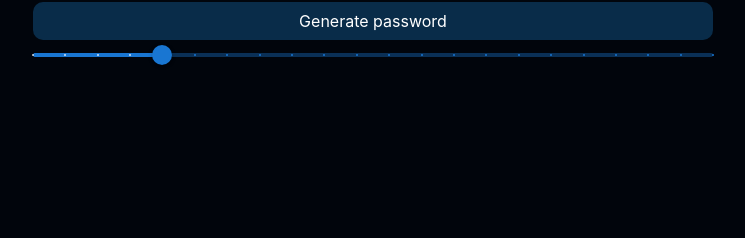
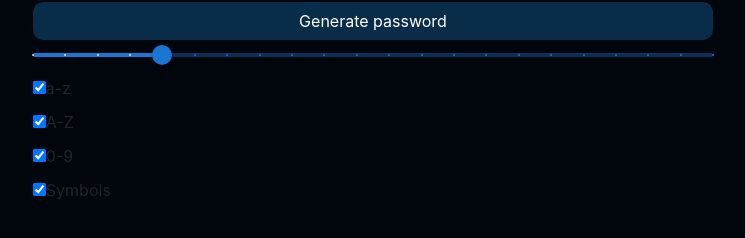
Before and after one commit to rohitk-9/password_generator.github.io, a React (Create React App) app: page / in a window 1280 px wide. Shown: the part 396-634 px from the top of the page, without its empty margins (267-1012 px from the left). Built offline with nearby package versions, Linux system fonts and the light colour scheme.

Commit message:
Adding checkbox

```diff
--- a/src/components/Passwd.js
+++ b/src/components/Passwd.js
@@ -1,77 +1,92 @@
-import React,{ useState } from 'react'
+import React, { useState } from 'react';
 import Copybtn from './Copybtn';
-import Slider, {sliderval} from './Slider';
+import Slider, { sliderval } from './Slider';
 
+let arr1 = [0, 1, 2, 3];
+let first, second, third, fourth;
 export default function Passwd() {
   const [new_passwd, setText] = useState('');
   const [historyValue, updateHistoryState] = useState('History\n');
-  const handleNewPasswdOnChange = (event) => {
-    setText(event.target.value);
+
+
+  function password_call(length) {
+    let password = '';
+    let availableChars = '';
+
+    if (arr1.includes(3)) availableChars += '!@#$%&';
+    if (arr1.includes(1)) availableChars += 'ABCDEFGHIJKLMNOPQRSTUVWXYZ';
+    if (arr1.includes(0)) availableChars += 'abcdefghijklmnopqrstuvwxyz';
+    if (arr1.includes(2)) availableChars += '0123456789';
+
+    for (let i = 0; i < length; i++) {
+      const character = availableChars[Math.floor(Math.random() * availableChars.length)];
+      password += character;
+    }
+
+    return password;
   }
-  function generate_char(character){
-    switch (character){
-      case 0:
-        const myArray = ['!', '@', '#', '$', '%', '&'];
-        const randomElement = myArray[Math.floor(Math.random() * myArray.length)];
-        return(randomElement);
-      case 1:
-        const alphabet = 'ABCDEFGHIJKLMNOPQRSTUVWXYZ';
-        const randomLetter = alphabet[Math.floor(Math.random() * alphabet.length)];
-        return(randomLetter);
-      case 2:
-        const small_alphabet = 'abcdefghijklmnopqrstuvw';
-        const randomsmallLetter = small_alphabet[Math.floor(Math.random() * small_alphabet.length)];
-        return(randomsmallLetter)
-      case 3:
-        const randomNumber = Math.floor(Math.random() * 10);
-        return(randomNumber)
-      default:
-        console.log("Character cannot be generated");
+
+  function handleChange(data, event) {
+    if (data === "first") {
+      arr1[0] = arr1[0] === 0 ? false : 0;
+    } else if (data === "second") {
+      arr1[1] = arr1[1] === 1 ? false : 1;
+    } else if (data === "third") {
+      arr1[2] = arr1[2] === 2 ? false : 2;
+    } else if (data === "fourth") {
+      arr1[3] = arr1[3] === 3 ? false : 3;
+    }
+    const allNull = arr1.every(element => element === false);
+    if (allNull) {
+      alert("please select atleast one option")
+      console.log('All elements in the array are null');
     }
   }
 
-  function password_call(arr1, length){
-    let password = ''
-    let arr2 = []
-    for(let i=0; i<length; i++){
-      if (arr1.length === 0){
-        arr1 = arr2
-        arr2 = []
-      }
-      let character = arr1[Math.floor(Math.random()*arr1.length)]
-      arr2.push(character);
-      const index = arr1.indexOf(character);
-      arr1.splice(index, 1);
-      password = password + generate_char(character)
+  function generate_passwd() {
+    const allNull = arr1.every(element => element === false);
+    if (allNull) {
+      alert("please select atleast one option")
+      console.log('All elements in the array are null');
+      return
     }
-    return password
+    let length = sliderval;
+    let password = password_call(length);
+    updateHistoryState(historyValue + password + "\n");
+    setText(password);
+    scrollToBottom();
   }
-  function generate_passwd(){
-    let arr1 = [0,1,2,3];
-    let length=sliderval;
-    let password = password_call(arr1, length);
-    updateHistoryState(historyValue+password+"\n");
-    setText(password)
-    scrollToBottom()
-  }
+
   const myTextarea = document.querySelector('#history_area');
   function scrollToBottom() {
-    if (myTextarea)
-      myTextarea.scrollTop = myTextarea.scrollHeight;
+    if (myTextarea) myTextarea.scrollTop = myTextarea.scrollHeight;
   }
 
   return (
     <div>
       <header>Password Generator</header><br/>
       <div className="main-section">
-        <textarea id="history_area" value={historyValue}  readOnly></textarea>
+        <textarea id="history_area" value={historyValue} readOnly></textarea>
         <div className="password_ce">
-          <input type="text" id="password" value={new_passwd} onChange={handleNewPasswdOnChange}/>
-          <Copybtn btntext = "Copy password" textToCopy ={new_passwd} />
+          <input type="text" id="password" value={new_passwd} onChange={(e) => setText(e.target.value)} />
+          <Copybtn btntext="Copy password" textToCopy={new_passwd} />
         </div>
         <input id="submit-btn" type="submit" onClick={generate_passwd} value="Generate password" />
         <Slider defaultValue={8} />
-
+        <div className='checkbox'>
+          <label htmlFor="smallaz">
+            <input type="checkbox" name="option" defaultChecked id="smallaz" value={first} onChange={() => handleChange("first")} required />a-z
+          </label>
+          <label htmlFor="capitalAZ">
+            <input type="checkbox" name="option" id="capitalAZ" defaultChecked value={second} onChange={() => handleChange("second")} />A-Z
+          </label>
+          <label htmlFor="num">
+            <input type="checkbox" name="option" id="num" defaultChecked value={third} onChange={() => handleChange("third")} />0-9
+          </label>
+          <label htmlFor="symbol">
+            <input type="checkbox" name="option" id="symbol" defaultChecked value={fourth} onChange={() => handleChange("fourth")} />Symbols<br/>
+          </label>
+        </div>
       </div>
     </div>
   );
```
